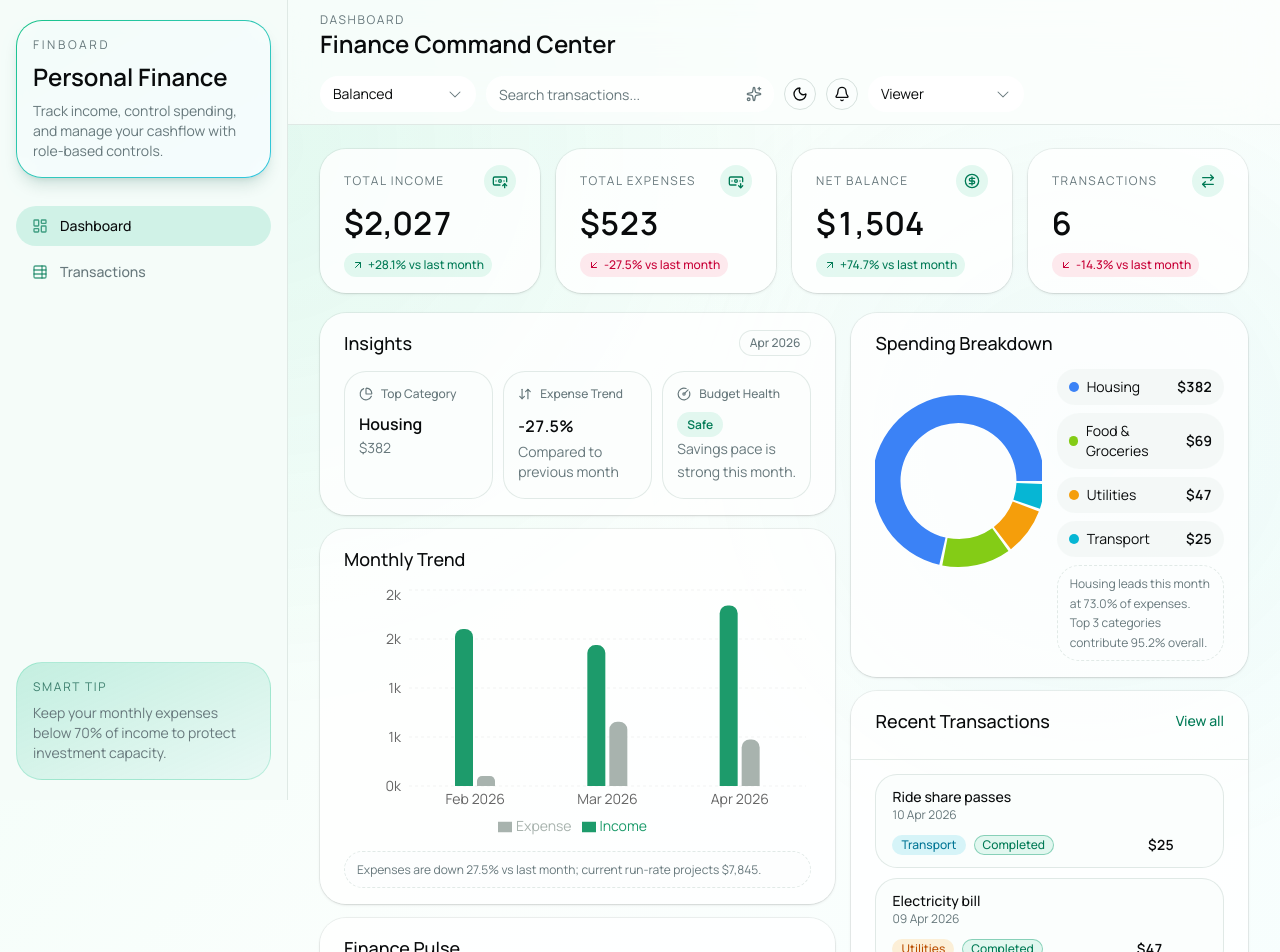
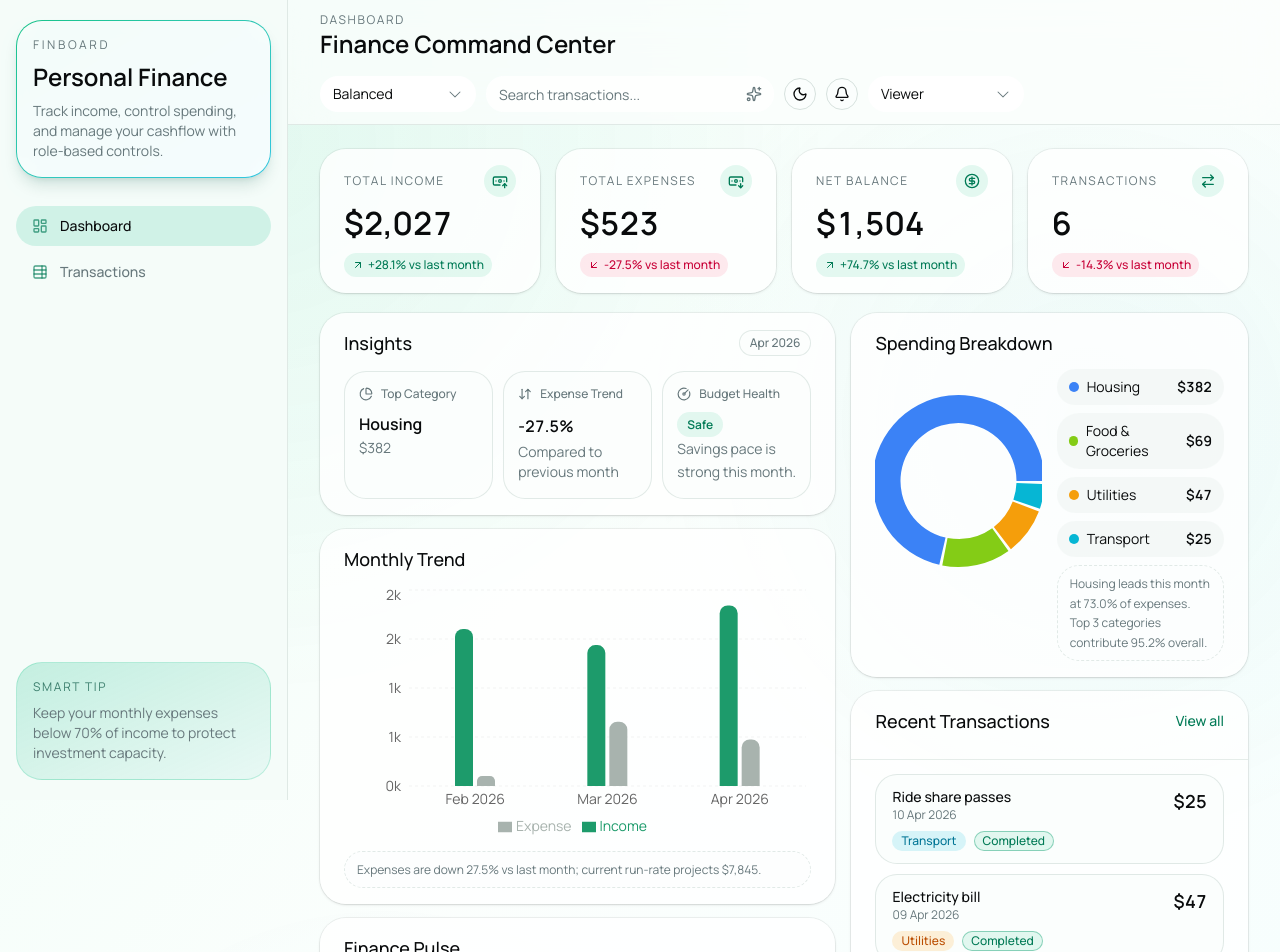
Before and after one commit to ornobaadi/FinBoard, a Next.js app: page / in a window 1280 px wide. Shown: the top 952 px of the page. Built offline with nearby package versions, Linux system fonts and the light colour scheme.

Commit message:
feat: improve layout and responsiveness of RecentTransactions, RoleToggle, DemoControls, and Header components

```diff
--- a/components/dashboard/RecentTransactions.tsx
+++ b/components/dashboard/RecentTransactions.tsx
@@ -25,16 +25,20 @@ export function RecentTransactions({ data }: RecentTransactionsProps) {
         {data.length ? data.map((tx) => (
           <div
             key={tx.id}
-            className="flex flex-wrap items-center justify-between gap-3 rounded-3xl border border-border/70 bg-background/80 px-4 py-3"
+            className="rounded-3xl border border-border/70 bg-background/80 px-3.5 py-3 sm:px-4"
           >
-            <div>
-              <p className="font-medium">{tx.description}</p>
-              <p className="text-xs text-muted-foreground">{formatDate(tx.date)}</p>
+            <div className="flex items-start justify-between gap-3">
+              <div className="min-w-0">
+                <p className="truncate font-medium sm:whitespace-normal">{tx.description}</p>
+                <p className="text-xs text-muted-foreground">{formatDate(tx.date)}</p>
+              </div>
+              <p className="shrink-0 min-w-20 text-right text-lg font-semibold tabular-nums sm:min-w-28">
+                {formatCurrency(tx.amount)}
+              </p>
             </div>
-            <div className="flex flex-wrap items-center gap-2">
+            <div className="mt-2 flex flex-wrap items-center gap-2">
               <CategoryBadge category={tx.category} />
               <StatusBadge status={tx.status} />
-              <p className="min-w-28 text-right font-semibold tabular-nums">{formatCurrency(tx.amount)}</p>
             </div>
           </div>
         )) : (
--- a/components/layout/RoleToggle.tsx
+++ b/components/layout/RoleToggle.tsx
@@ -18,7 +18,7 @@ export function RoleToggle() {
 
   return (
     <Select value={role} onValueChange={(value) => setRole(value as "viewer" | "admin")}>
-      <SelectTrigger className="w-[156px] bg-card" aria-label="Select user role">
+      <SelectTrigger className="w-full min-w-0 bg-card sm:w-39" aria-label="Select user role">
         <SelectValue placeholder="Role">{roleLabel}</SelectValue>
       </SelectTrigger>
       <SelectContent>
--- a/components/layout/demo-controls.tsx
+++ b/components/layout/demo-controls.tsx
@@ -36,7 +36,7 @@ export function DemoControls({ compact = false }: DemoControlsProps) {
         value={scenario}
         onValueChange={(value) => loadScenario(value as DemoScenarioKey)}
       >
-        <SelectTrigger className="w-[156px] bg-card" aria-label="Select demo scenario">
+        <SelectTrigger className="w-full min-w-0 bg-card sm:w-39" aria-label="Select demo scenario">
           <SelectValue placeholder="Scenario">{selectedScenarioLabel}</SelectValue>
         </SelectTrigger>
         <SelectContent>
@@ -56,7 +56,7 @@ export function DemoControls({ compact = false }: DemoControlsProps) {
         value={scenario}
         onValueChange={(value) => loadScenario(value as DemoScenarioKey)}
       >
-        <SelectTrigger className="h-8 min-w-[150px] bg-background" aria-label="Select demo scenario">
+        <SelectTrigger className="h-8 min-w-37.5 bg-background" aria-label="Select demo scenario">
           <SelectValue placeholder="Scenario">{selectedScenarioLabel}</SelectValue>
         </SelectTrigger>
         <SelectContent>
--- a/components/layout/header.tsx
+++ b/components/layout/header.tsx
@@ -43,8 +43,8 @@ export function Header({
           <h2 className="font-heading text-2xl font-semibold">{title}</h2>
         </div>
 
-        <div className="flex w-full items-center justify-end gap-2 overflow-x-auto sm:w-auto sm:gap-2.5 [scrollbar-width:none] [&::-webkit-scrollbar]:hidden">
-          {controls ? <div className="shrink-0">{controls}</div> : null}
+        <div className="flex w-full flex-wrap items-center gap-2 sm:w-auto sm:flex-nowrap sm:justify-end sm:gap-2.5">
+          {controls ? <div className="min-w-0 flex-1 sm:flex-none">{controls}</div> : null}
 
           {hasSearch ? (
             <Button
@@ -77,7 +77,7 @@ export function Header({
           <Button variant="outline" size="icon-sm" className="shrink-0" aria-label="Notifications">
             <Bell className="size-4" />
           </Button>
-          <div className="shrink-0">
+          <div className="w-33 sm:w-auto">
             <RoleToggle />
           </div>
         </div>
```
